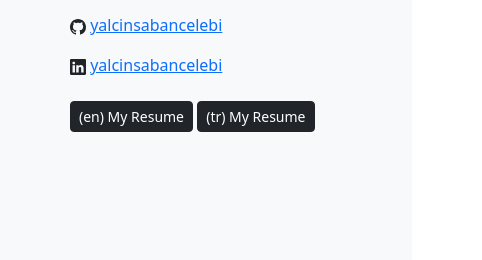
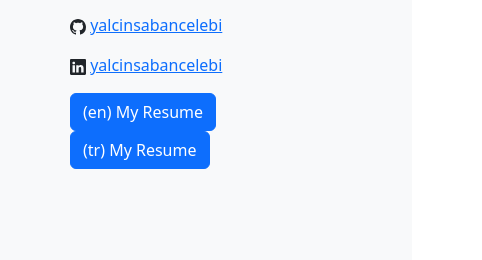
Before and after one commit to yalcinsabancelebi/yalcinsabancelebi.github.io, a plain HTML site: page index.html in a window 1280 px wide. Shown: the part 891-1151 px from the top of the page, 798-1280 px from the left. Drawn offline with nearby package versions, Linux system fonts and the light colour scheme.

Commit message:
resumes added

```diff
--- a/index.html
+++ b/index.html
@@ -117,9 +117,8 @@
                     </svg>
                     <a href="https://www.linkedin.com/in/yalcinsabancelebi/">yalcinsabancelebi</a>
                   </p>
-
-                  <button type="button" class="btn btn-dark btn-sm mt-2">(en) My Resume</button>
-                  <button type="button" class="btn btn-dark btn-sm mt-2">(tr) My Resume</button>
+                  <a class="btn btn-primary" href="https://yalcinsabancelebi.github.io/CV%20-%20Yal%C3%A7%C4%B1n%20%C5%9Eaban%C3%A7elebi.pdf" role="button">(en) My Resume</a>
+                    <a class="btn btn-primary" href="https://yalcinsabancelebi.github.io/EN-CV%20-%20Yal%C3%A7%C4%B1n%20%C5%9Eaban%C3%A7elebi.pdf" role="button">(tr) My Resume</a>
                 </div>
               </div>
         </div>
```
